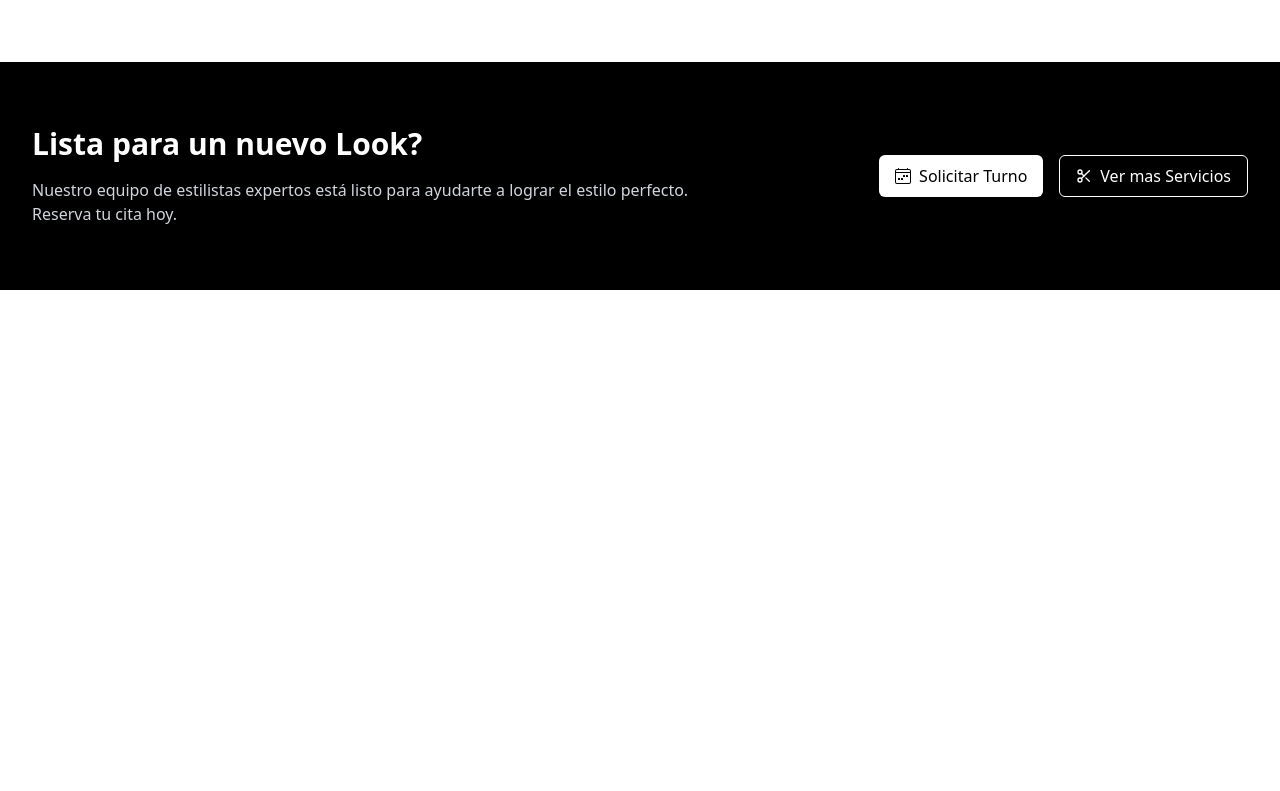
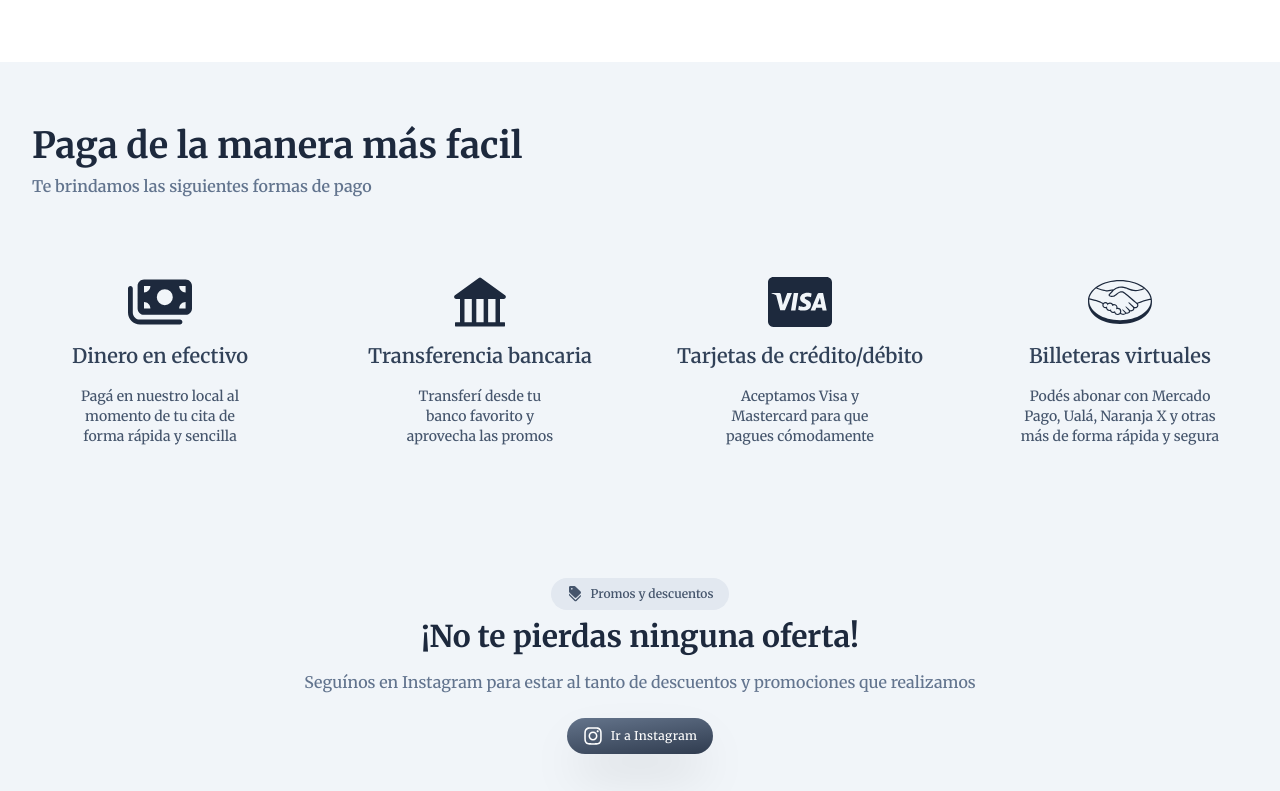
Before and after one commit to MatySeitour/peluqueria, a React (Vite) app: page / in a window 1280 px wide. Shown: the part 1689-2480 px from the top of the page. Before the commit the page ends 1979 px from the top, so only its background shows below. Built offline with nearby package versions, Linux system fonts and the light colour scheme.

Commit message:
feat(payment-methods) add payment methods section

```diff
--- a/src/App.tsx
+++ b/src/App.tsx
@@ -1,6 +1,7 @@
 import Footer from "./components/Footer";
 import { Home } from "./components/Home";
 import { Nav } from "./components/Nav";
+import PaymentMethods from "./components/PaymentMethods";
 import Service from "./components/Service";
 import "./index.css";
 
@@ -10,6 +11,7 @@ function App() {
       <Nav />
       <Home />
       <Service />
+      <PaymentMethods />
       <Footer />
     </main>
   );
--- /dev/null
+++ b/src/components/PaymentMethods.tsx
@@ -0,0 +1,155 @@
+import { motion } from "motion/react";
+import { AiFillBank } from "react-icons/ai";
+import { FaCcVisa, FaInstagram, FaMoneyBills } from "react-icons/fa6";
+import { MdDiscount } from "react-icons/md";
+import { SiMercadopago } from "react-icons/si";
+import { mqs, useMediaQueries } from "../utils/functions";
+
+export default function PaymentMethods() {
+  const paymentMethods = [
+    {
+      name: "Dinero en efectivo",
+      description:
+        "Pagá en nuestro local al momento de tu cita de forma rápida y sencilla",
+      icon: FaMoneyBills,
+    },
+    {
+      name: "Transferencia bancaria",
+      description: "Transferí desde tu banco favorito y aprovecha las promos",
+      icon: AiFillBank,
+    },
+    {
+      name: "Tarjetas de crédito/débito",
+      description: "Aceptamos Visa y Mastercard para que pagues cómodamente",
+      icon: FaCcVisa,
+    },
+    {
+      name: "Billeteras virtuales",
+      description:
+        "Podés abonar con Mercado Pago, Ualá, Naranja X y otras más de forma rápida y segura",
+      icon: SiMercadopago,
+    },
+  ];
+
+  const mq = useMediaQueries();
+
+  const containerObserverAnimation = {
+    offscreen: {},
+    onscreen: {
+      transition: {
+        duration: 0.5,
+        staggerChildren: 0.2,
+      },
+    },
+  };
+
+  const appear = {
+    offscreen: {
+      opacity: 0,
+      y: 20,
+    },
+    onscreen: {
+      opacity: 1,
+      y: 0,
+    },
+  };
+
+  return (
+    <section className="mx-auto flex h-auto w-full max-w-7xl flex-col gap-10 px-4 py-16 sm:px-6 lg:px-8 xl:gap-14">
+      {/* Payment methods article */}
+      <motion.article
+        initial="offscreen"
+        whileInView="onscreen"
+        viewport={{ amount: mq > mqs.sm ? 0.4 : 0.2, once: true }}
+        variants={containerObserverAnimation}
+        className=""
+      >
+        <div className="text flex h-auto w-full flex-col gap-2">
+          <motion.h4
+            variants={appear}
+            className="text-center text-4xl font-bold text-pretty text-slate-800 md:text-left"
+          >
+            Paga de la manera más facil
+          </motion.h4>
+          <motion.p
+            variants={appear}
+            className="text-center font-semibold text-slate-500 md:text-left"
+          >
+            Te brindamos las siguientes formas de pago
+          </motion.p>
+        </div>
+        <div>
+          <ul className="grid w-full grid-cols-1 place-items-center gap-8 py-8 min-[1070px]:!grid-cols-4 min-[1070px]:grid-rows-1 min-[1070px]:gap-16 sm:py-14 md:grid-cols-2">
+            {paymentMethods.map((method) => (
+              <motion.li
+                variants={appear}
+                key={method?.name}
+                className="text flex w-full flex-col items-center gap-4 rounded-md p-4 px-6"
+              >
+                <div className="flex flex-col items-center gap-2">
+                  <method.icon className="size-16 min-w-16 text-slate-800" />
+                  <p className="w-64 text-center text-xl font-semibold text-slate-700">
+                    {method?.name}
+                  </p>
+                </div>
+                <p className="h-16 max-w-80 text-center text-sm font-medium text-balance text-slate-600">
+                  {method?.description}
+                </p>
+              </motion.li>
+            ))}
+          </ul>
+        </div>
+      </motion.article>
+
+      {/* Offers and promos article */}
+      <motion.article
+        initial="offscreen"
+        whileInView="onscreen"
+        viewport={{ amount: 0.4, once: true }}
+        variants={containerObserverAnimation}
+        className="text flex w-full flex-col items-center justify-center gap-6"
+      >
+        <div className="flex flex-col items-center gap-4">
+          <div className="flex flex-col items-center gap-2">
+            <motion.div
+              variants={appear}
+              className="flex w-fit items-center gap-2 rounded-full bg-slate-200 px-3.5 py-1.5 text-slate-600 sm:px-4 sm:py-2"
+            >
+              <MdDiscount className="size-3 min-w-3 sm:size-4 sm:min-w-4" />
+              <p className="text-xs font-semibold">Promos y descuentos</p>
+            </motion.div>
+            <motion.h4
+              variants={appear}
+              className="text-center text-3xl font-bold text-pretty text-slate-800"
+            >
+              ¡No te pierdas ninguna oferta!
+            </motion.h4>
+          </div>
+          <motion.p
+            variants={appear}
+            className="text-center font-medium text-slate-500"
+          >
+            Seguínos en Instagram para estar al tanto de descuentos y
+            promociones que realizamos
+          </motion.p>
+        </div>
+
+        <motion.div
+          variants={appear}
+          className="btn-gradient relative flex cursor-pointer items-center gap-2 rounded-full px-4 py-2 shadow-2xl !transition-none"
+        >
+          <a
+            className="relative flex w-full items-center gap-2"
+            target="_blank"
+            href="https://www.instagram.com/staffmodernpeluquerias?igsh=MTAwcXpmcmgyaWlnZg%3D%3D"
+          >
+            <FaInstagram className="size-5 min-w-5 text-white" />
+            <p className="text-xs font-medium tracking-wide text-white">
+              Ir a Instagram
+            </p>
+          </a>
+        </motion.div>
+      </motion.article>
+    </section>
+  );
+}
--- a/src/utils/functions.ts
+++ b/src/utils/functions.ts
@@ -1,19 +1,50 @@
 import clsx from "clsx";
 import { ClassValue } from "clsx";
+import { useEffect, useState } from "react";
 import { IconType } from "react-icons";
 import { FaInstagram, FaWhatsapp } from "react-icons/fa6";
 import { MdLocalPhone } from "react-icons/md";
 import { twMerge } from "tailwind-merge";
-
-export const cn = (...args: ClassValue[]) => {
-  return twMerge(clsx(...args));
-};
 
 type SocialMedia = {
   id: number;
   name: string;
   link: string;
   icon: IconType;
+};
+
+export type SMQ = "xxs" | "xs" | "sm" | "md" | "lg" | "xl" | "2xl";
+
+export const mqs = {
+  xxs: 480,
+  xs: 560,
+  sm: 640,
+  md: 768,
+  lg: 1024,
+  xl: 1280,
+  xxl: 1536,
+};
+export function useMediaQueries(): number {
+  const [mq, setMq] = useState<number>();
+
+  const mqChange = () => {
+    setMq(document.body.clientWidth);
+  };
+
+  useEffect(() => {
+    setMq(document.body.clientWidth);
+    window.addEventListener("resize", mqChange);
+
+    return () => {
+      window.removeEventListener("resize", mqChange);
+    };
+  }, []);
+
+  return mq ?? 0;
+}
+
+export const cn = (...args: ClassValue[]) => {
+  return twMerge(clsx(...args));
 };
 
 export const socialMedias: SocialMedia[] = [
```
Also changed, not shown: src/components/Home.tsx (+4 -91 lines).
